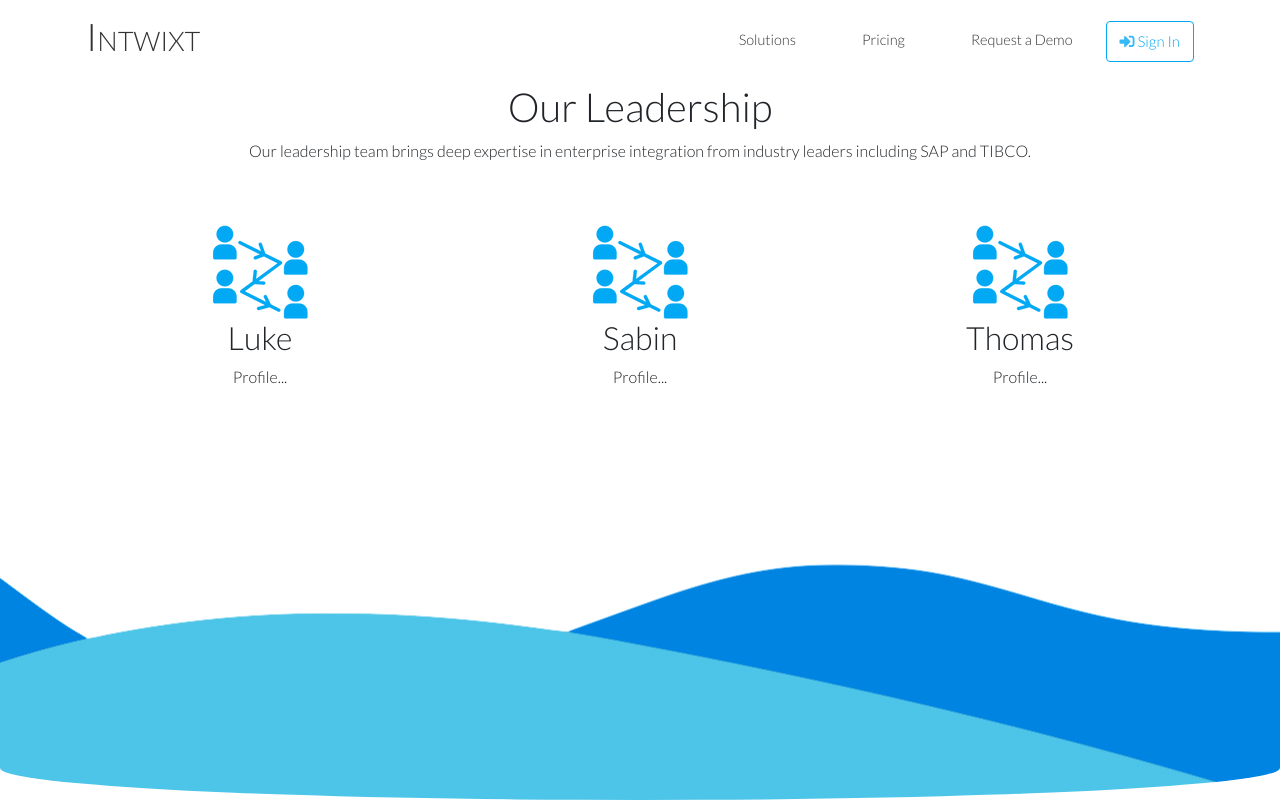
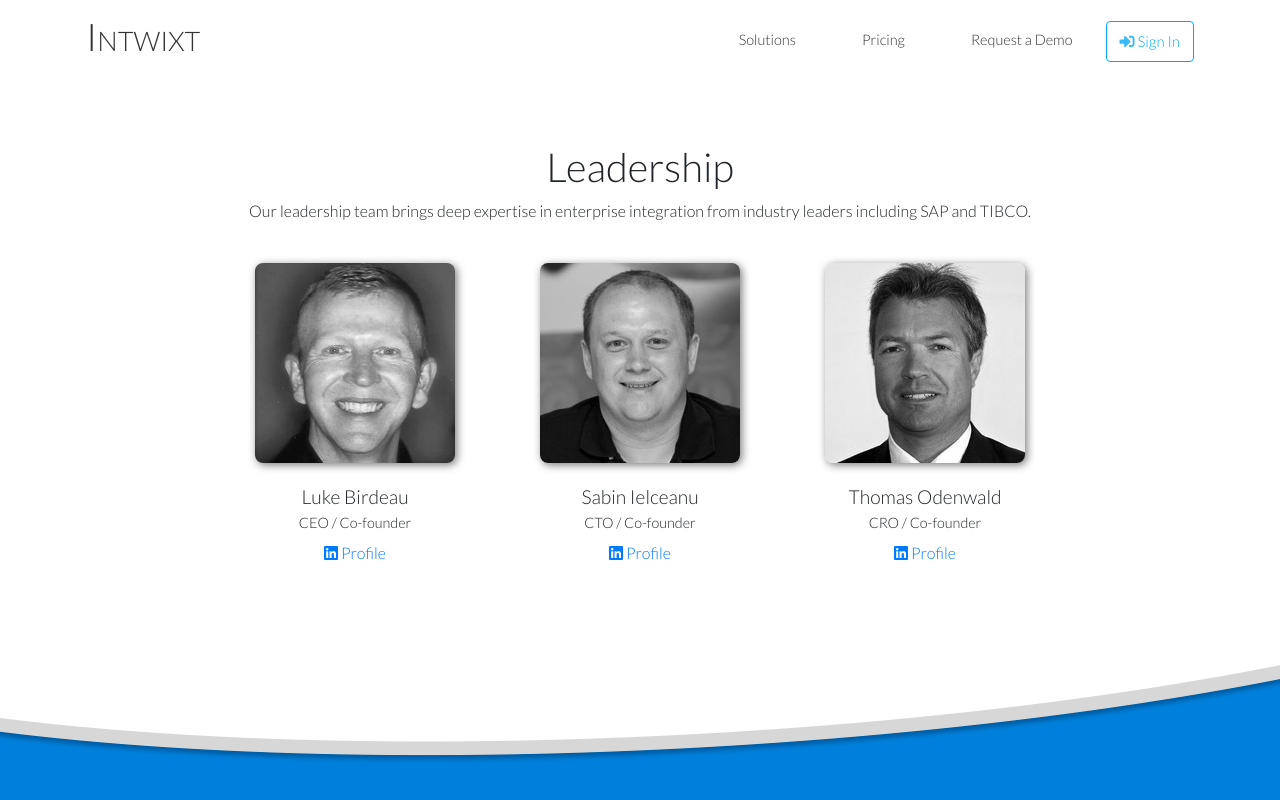
Before and after one commit to praxmo/praxmo.github.io, a plain HTML site: page about.html in a window 1280 px wide. Shown: the top 800 px of the page. Drawn offline with nearby package versions, Linux system fonts and the light colour scheme.

Commit message:
about page

```diff
--- a/about.html
+++ b/about.html
@@ -62,7 +62,7 @@
                                                        HERO
          ========================================================================================================== -->
 
-    <div id="fh5co-hero-wrapper">
+    <div>
         <nav class="container navbar navbar-expand-lg main-navbar-nav navbar-light">
             <a class="navbar-brand" href="/">Intwixt</a>
             <button class="navbar-toggler" type="button" data-toggle="collapse" data-target="#navbarSupportedContent"
@@ -82,7 +82,7 @@
                         <a class="nav-link" href="#" onclick="$('#fh5co-call-to-action').goTo();return false;">Request a
                             Demo</a>
                     </li>
-                    <li class="nav-item">
+                    <li class="nav-item" style="filter:none;">
                         <a class="nav-btn btn-md btn" href="https://my.intwixt.com/"><i class="fas fa-sign-in-alt"></i>
                             Sign In</a>
                     </li>
@@ -90,32 +90,45 @@
             </div>
         </nav>
 
-        <div class="container" style="text-align: center;">
-            <h1>Our Leadership</h1>
+        <div class="container about">
+            <h1>Leadership</h1>
             <p>Our leadership team brings deep expertise in enterprise integration from industry leaders including SAP and TIBCO.</p>
 
-            <div class="row fh5co-advantages-grid-columns wow animated fadeIn" data-wow-delay="0.36s" style="margin-top:60px;">
-                <div class="col-sm-4 differentiator">
-                    <img class="grid-image icon-filter" src="img/multi_user.png" alt="Multi-user">
-                    <h2 class="grid-title">Luke</h2>
-                    <p class="grid-desc">Profile...</p>
+            <div class="row photos justify-content-center fh5co-advantages-grid-columns wow animated fadeIn" data-wow-delay="0.36s">
+
+                <div class="col-12 col-sm-4 col-md-4 col-lg-3">
+                    <img class="grid-image"
+                         src="img/team/luke.jpg"
+                         alt="Luke Birdeau">
+                    <div>
+                        <label class="name">Luke Birdeau</label>
+                        <label class="position">CEO / Co-founder</label>
+                        <div class="grid-desc"><a href="https://www.linkedin.com/in/luke-birdeau-220a452"><i
+                                class="fab fa-linkedin"></i> Profile</a></div>
+                    </div>
                 </div>
 
-                <div class="col-sm-4 differentiator">
-                    <img class="grid-image icon-filter" src="img/multi_user.png" alt="Multi-user">
-                    <h2 class="grid-title">Sabin</h2>
-                    <p class="grid-desc">Profile...</p>
+                <div class="col-12 col-sm-4 col-md-4 col-lg-3">
+                    <img class="grid-image"
+                         src="img/team/sabin.jpg"
+                         alt="Sabin Ielceanu">
+                    <label class="name">Sabin Ielceanu</label>
+                    <label class="position">CTO / Co-founder</label>
+                    <div class="grid-desc"><a href="https://www.linkedin.com/in/isabin"><i class="fab fa-linkedin"></i> Profile</a></div>
                 </div>
 
-                <div class="col-sm-4 differentiator">
-                    <img class="grid-image icon-filter" src="img/multi_user.png" alt="Multi-user">
-                    <h2 class="grid-title">Thomas</h2>
-                    <p class="grid-desc">Profile...</p>
+                <div class="col-12 col-sm-4 col-md-4 col-lg-3">
+                    <img class="grid-image"
+                         src="img/team/thomas.jpg"
+                         alt="Thomas Odenwald">
+                    <label class="name">Thomas Odenwald</label>
+                    <label class="position">CRO / Co-founder</label>
+                    <div class="grid-desc"><a href="https://www.linkedin.com/in/thomasodenwald"><i class="fab fa-linkedin"></i> Profile</a></div>
                 </div>
             </div>
 
         </div>
-    </div> <!-- first section wrapper -->
+    </div>
 
 
     <!-- ==========================================================================================================
@@ -180,15 +193,11 @@
 
 </div> <!-- main page wrapper -->
 
-<script src="https://cdn.jsdelivr.net/npm/underscore@1.8.3/underscore-min.js"></script>
-<script src="https://cdn.jsdelivr.net/npm/vue/dist/vue.js"></script>
 <script src="js/jquery.min.js"></script>
 <script src="js/bootstrap.js"></script>
 <script src="js/owl.carousel.js"></script>
 <script src="js/wow.min.js"></script>
 <script src="js/main.js"></script>
-<script src="emulator/js/slack.js"></script>
-<script src="emulator/js/canvas.js"></script>
 
 </body>
 </html>
--- a/css/style.css
+++ b/css/style.css
@@ -274,6 +274,57 @@ html {
 .fh5co-slider-inner {
     margin-top: 50px;
     margin-bottom: 30px;
+}
+
+/* ==========================================================================================================
+										ABOUT TEAM
+   ========================================================================================================== */
+
+.about {
+    margin-top: 60px;
+    text-align:center;
+}
+
+.about .photos {
+    margin-top: 40px;
+}
+
+.about .grid-image {
+    filter:grayscale(1);
+    border-radius:8px;
+    box-shadow: 2px 2px 8px #00000087;
+}
+
+.about label.name {
+    font-size:1.2em;
+    margin:20px 0 0 0;
+    vertical-align: top;
+}
+
+
+.about label.position {
+    font-size:.9em;
+    display:block;
+}
+
+@media screen and (max-width: 800px) {
+
+    .about .grid-image {
+        width:150px;
+        float:left;
+        margin:20px;
+    }
+
+    .about label.name {
+        font-size:1em;
+        font-weight:bold;
+    }
+
+    .about .photos {
+        margin-top: 60px;
+    }
+
+
 }
 
 /* ==========================================================================================================
--- a/emulator/js/canvas.js
+++ b/emulator/js/canvas.js
@@ -29,12 +29,9 @@ var CACHE_BUST = "https://my.intwixt.com/static1";
  */
 function drawStaticConstellation(data, params, target, class_for_width, class_for_height) {
 
-  //{animate:true, size:30, fps:1100, line_width:3}
-
   var default_image_size = 32;
 
   function Renderer(elm, class_for_width, class_for_height, graph) {
-    //resolve the object
     elm = $(elm);
     var beeped_node;
     var minimum_anotation_width = 600; //only render labels on a larger canvas...too cluttered otherwise
```
Also changed, not shown: img/avatars/avatars.png (added), img/team/luke.jpg (added), img/team/sabin.jpg (added), img/team/thomas.jpg (added).
